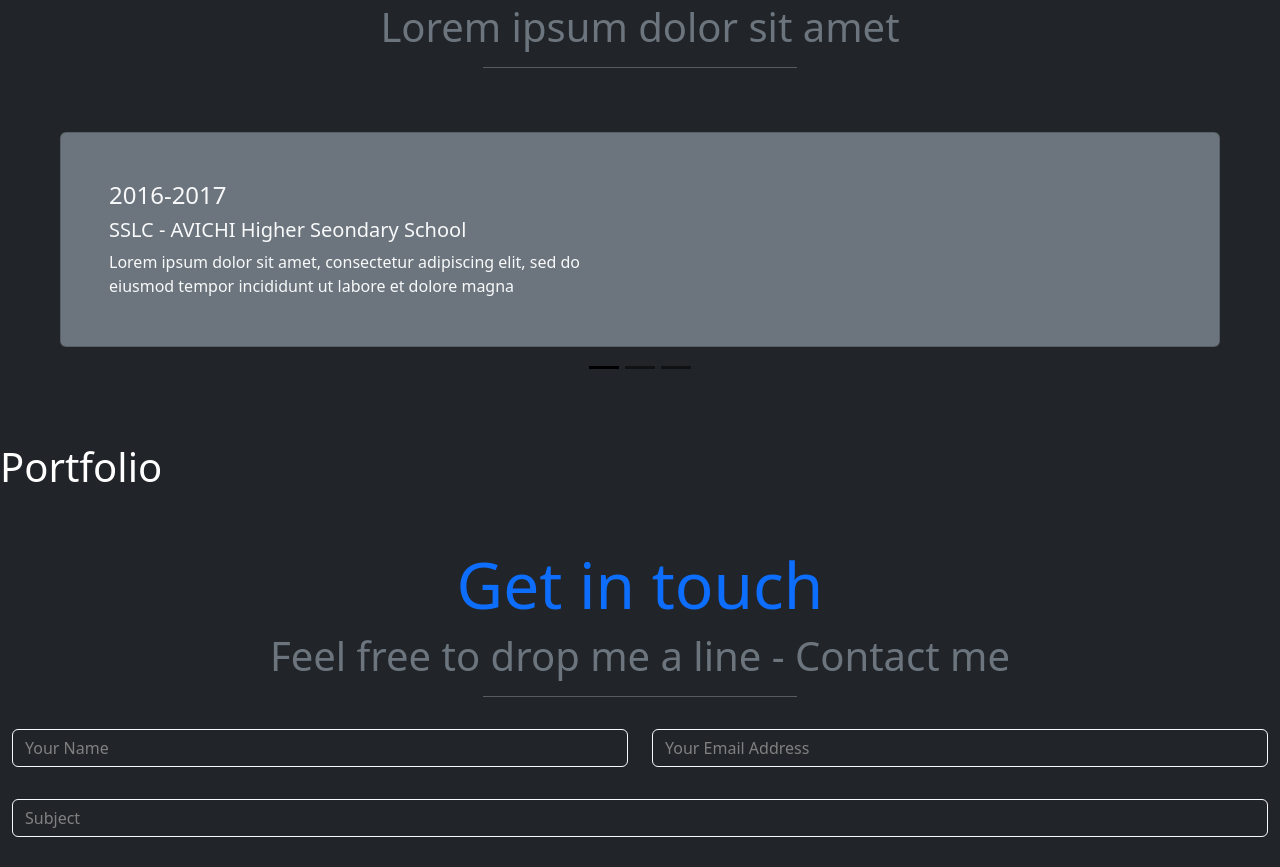
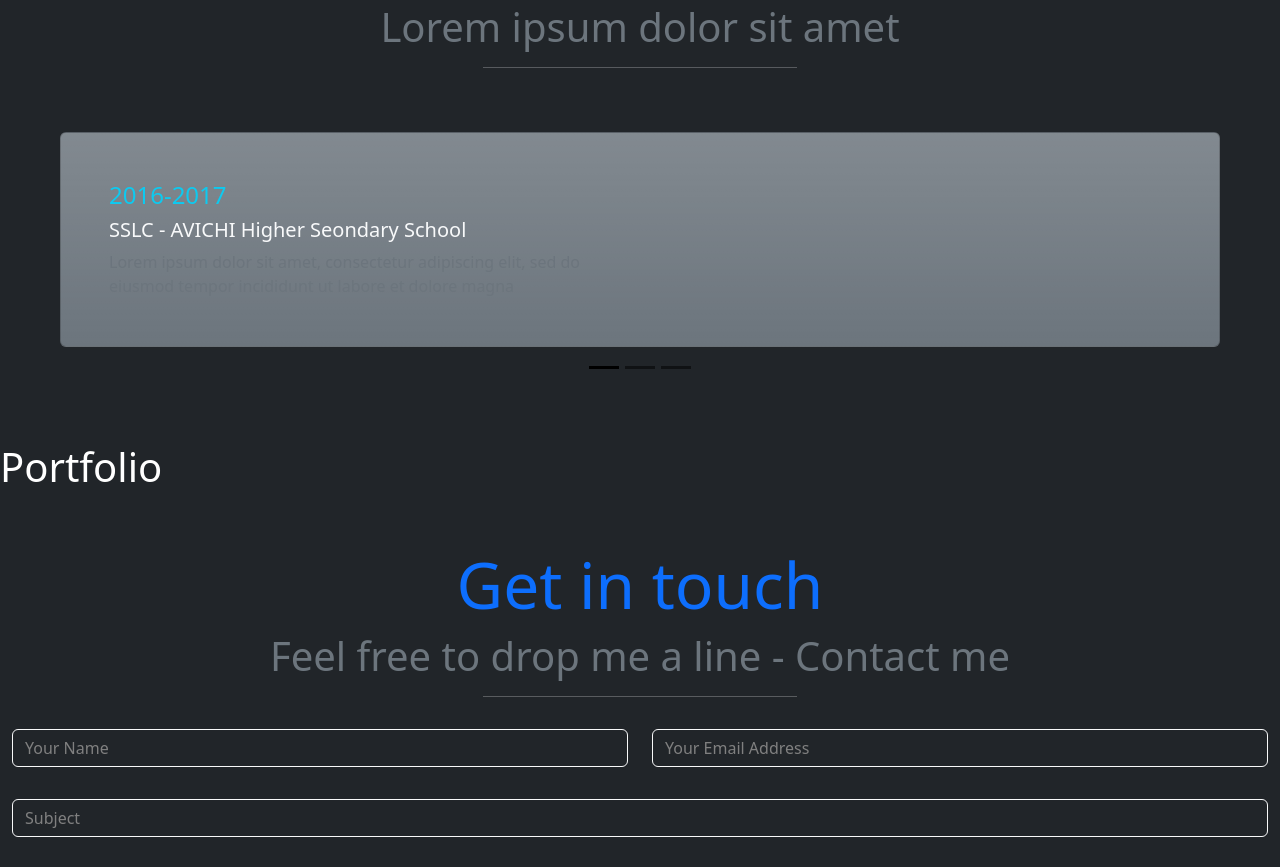
Before and after one commit to karan-2006/Portfolio, a React (Vite) app: page / in a window 1280 px wide. Shown: the part 2980-3847 px from the top of the page. Built offline with nearby package versions, Linux system fonts and the light colour scheme.

Commit message:
Update Resume.jsx

```diff
--- a/src/Resume.jsx
+++ b/src/Resume.jsx
@@ -18,28 +18,28 @@ function Resume() {
           <div className="carousel-inner">
             <div className="carousel-item active">
             {/*<img src={slide} className="d-block" style={{width:"100%",height:"300px"}} alt="..."/>*/}
-            <div className="card bg-secondary text-light d-none d-md-block m-5 p-5">
-                <h4 classname="card-title text-info">2016-2017</h4>
+            <div className="card bg-secondary bg-gradient text-light d-none d-md-block m-5 p-5">
+                <h4 className="card-title text-info">2016-2017</h4>
                 <h5 className="card-title">SSLC - AVICHI Higher Seondary School</h5>
-                <p className="card-text">Lorem ipsum dolor sit amet, consectetur adipiscing elit,
+                <p className="card-text text-secondary">Lorem ipsum dolor sit amet, consectetur adipiscing elit,
                  sed do <br /> eiusmod tempor incididunt ut labore et dolore magna</p>
             </div>
           </div>
           <div className="carousel-item">
             {/*<img src={slide} className="d-block" style={{width:"100%",height:"300px"}} alt="..."/>*/}
-            <div className="card bg-secondary text-light d-none d-md-block m-5 p-5">
+            <div className="card bg-secondary  bg-gradient text-light d-none d-md-block m-5 p-5">
               <h4 className="card-title text-info">2018-2019</h4>
               <h5 className="card-title">HSC - AVICHI Higher Seondary School</h5>
-              <p className="card-text">Lorem ipsum dolor sit amet, consectetur adipiscing elit,
+              <p className="card-text text-secondary">Lorem ipsum dolor sit amet, consectetur adipiscing elit,
                  sed do <br /> eiusmod tempor incididunt ut labore et dolore magna</p>
             </div>
           </div>
           <div className="carousel-item">
             {/*<img src={slide} className="d-block" style={{width:"100%",height:"300px"}} alt="..."/>*/}
-            <div className="card bg-secondary text-light d-none d-md-block m-5 p-5">
+            <div className="card bg-secondary bg-gradient text-light d-none d-md-block m-5 p-5">
                 <h4 className="car-title text-info">2019-2023</h4>
                 <h5 className="card-title">B.E - DMI College of Engineering</h5>
-                <p className="card-text">Lorem ipsum dolor sit amet, consectetur adipiscing elit,
+                <p className="card-text text-secondary">Lorem ipsum dolor sit amet, consectetur adipiscing elit,
                  sed do <br /> eiusmod tempor incididunt ut labore et dolore magna</p>
             </div>
           </div>
```
